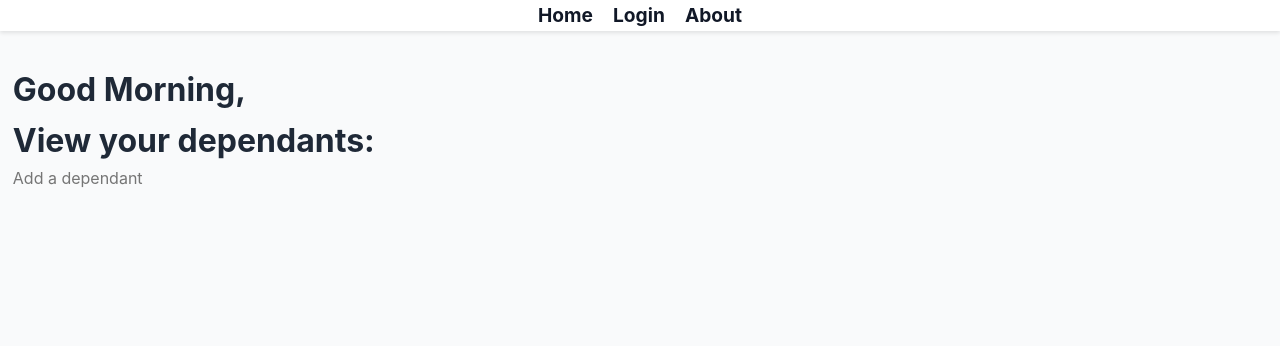
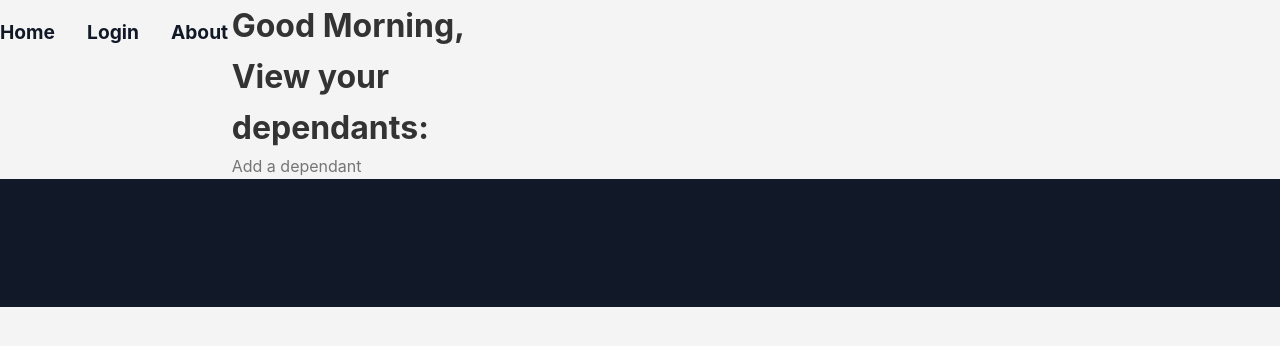
Before and after one commit to TaylorHillier/1800_202510_BBY11, a website: page main.html in a window 1280 px wide. Drawn offline with nearby package versions, Linux system fonts and the light colour scheme; no server answers.

Commit message:
had chat comment and organize our styling

```diff
--- a/main.html
+++ b/main.html
@@ -21,10 +21,13 @@
 </head>
 
 <body>
+
+    <div class="main-layout">
         <header class='navigation' id="navigation">
 
         </header>
 
+        <main>
             <section id="welcome_message">
                 <h1 > Good Morning, <span id="user-name"></span></h1>
             </section>
@@ -38,7 +41,12 @@
                 <a href="./dependants.html">Add a dependant</a>
 
             </section>
+        </main>
+    </div>
 
+    <footer>
+
+    </footer>
     <script src="./scripts/FIREBASE_API.js"></script>
     <script src="./scripts/main.js"></script>
     <script src="./scripts/dependants.js"></script>
--- a/styles/style.css
+++ b/styles/style.css
@@ -1,12 +1,42 @@
+/* ================================================== */
+/*                ROOT VARIABLES & GLOBAL           */
+/* ================================================== */
 :root {
-    --link: #757575
+    --link: #757575;
+    --primary-color: #3b82f6;
+    --secondary-color: #6366f1;
+    --text-color: #1f2937;
+    --background-color: #f9fafb;
 }
 
-/* Harshaan */
+/* Reset and Base Styles */
+* {
+    margin: 0;
+    padding: 0;
+    box-sizing: border-box;
+}
+
+body {
+    font-family: 'Inter', sans-serif;
+    line-height: 1.6;
+    color: var(--text-color);
+    background-color: var(--background-color);
+    height: 100%;
+}
+
+/* ================================================== */
+/*                    MAIN LAYOUT                   */
+/* ================================================== */
+.main-layout {
+    display: flex;
+}
+
+/* ================================================== */
+/*                    HERO SECTION                  */
+/* ================================================== */
 .hero-section {
     padding: 2rem 0;
 }
-
 
 .hero {
     position: relative;
@@ -37,7 +67,9 @@
     padding: 20px;
 }
 
-
+/* ================================================== */
+/*                   CTA CONTAINER                  */
+/* ================================================== */
 .cta-container {
     background-image: url('/images/DSC_2360.jpg');
     background-size: cover;
@@ -101,6 +133,9 @@
     transform: translateY(-2px);
 }
 
+/* ================================================== */
+/*              RESPONSIVE STYLES (MOBILE)          */
+/* ================================================== */
 @media (max-width: 768px) {
     .cta-container {
         width: 90%;
@@ -121,10 +156,16 @@
     }
 }
 
+/* ================================================== */
+/*                VISIBILITY UTILITIES              */
+/* ================================================== */
 .hero-section.hidden {
     display: none;
 }
 
+/* ================================================== */
+/*                    NAVIGATION                    */
+/* ================================================== */
 .navigation {
     position: fixed;
     bottom: 0;
@@ -136,7 +177,7 @@
     z-index: 1000;
 }
 
-.navigation p{
+.navigation p {
     display: none;
 }
 
@@ -164,8 +205,8 @@ ul {
     display: flex;
     align-items: center;
     justify-content: space-evenly;
-    list-style: none;
     padding: 0;
+    gap: 20px;
 }
 
 .nav-link {
@@ -175,7 +216,6 @@ ul {
     align-items: center;
 }
 
-
 .nav-item {
     text-align: center;
     display: flex;
@@ -184,13 +224,13 @@ ul {
     position: relative;
 }
 
-@media(min-width: 480px) {
-    .navigation p{
+@media (min-width: 480px) {
+    .navigation p {
         display: block;
     }
 }
 
-@media(min-width: 1280px) {
+@media (min-width: 1280px) {
     .navigation {
         position: relative;
         display: flex;
@@ -202,41 +242,21 @@ ul {
         display: none;
     }
 
-    nav {
-        width: auto;
-        top: 0;
-        bottom: unset !important;
-    }
-
     .hidden-mobile {
         display: flex;
     }
 
     .nav-list {
-        display: flex;
-        justify-content: space-evenly;
-        width: 100%;
         gap: 2rem;
     }
 }
 
-/* General Styles */
+/* ================================================== */
+/*                GENERAL ELEMENT STYLES            */
+/* ================================================== */
 body {
-    font-family: Arial, sans-serif;
-    margin: 0;
-    padding: 0;
     background-color: #f4f4f4;
-    /* Light background for contrast */
     color: #333;
-}
-
-.nav-list {
-    list-style: none;
-    padding: 0;
-    margin: 0;
-    display: flex;
-    justify-content: center;
-    gap: 20px;
 }
 
 .nav-item a {
@@ -250,7 +270,9 @@ body {
     text-decoration: underline;
 }
 
-/* Section Box Styling */
+/* ================================================== */
+/*              SECTION BOX STYLING                 */
+/* ================================================== */
 .about-section,
 .how-it-works,
 .testimonials,
@@ -261,14 +283,10 @@ body {
     padding: 25px;
     text-align: center;
     background: white;
-    /* Box background */
     border-radius: 12px;
-    /* Rounded corners */
     box-shadow: 0px 4px 10px rgba(0, 0, 0, 0.1);
-    /* Soft shadow */
 }
 
-/* Add spacing between sections */
 .how-it-works,
 .testimonials,
 .security-privacy,
@@ -276,7 +294,7 @@ body {
     margin-top: 30px;
 }
 
-/* Headings */
+/* Headings and Paragraphs */
 h1,
 h2 {
     font-size: 2em;
@@ -286,7 +304,9 @@ p {
     color: #111827;
 }
 
-/* How It Works - Ordered List */
+/* ================================================== */
+/*                HOW IT WORKS SECTION              */
+/* ================================================== */
 .how-it-works ol {
     text-align: left;
     margin: 20px auto;
@@ -298,7 +318,9 @@ p {
     margin-bottom: 10px;
 }
 
-/* Testimonials */
+/* ================================================== */
+/*                  TESTIMONIALS                    */
+/* ================================================== */
 .testimonials blockquote {
     font-style: italic;
     background: #f9f9f9;
@@ -309,7 +331,9 @@ p {
     max-width: 600px;
 }
 
-/* Contact Info */
+/* ================================================== */
+/*                  CONTACT INFO                    */
+/* ================================================== */
 .contact-info ul {
     list-style-type: none;
     padding: 0;
@@ -328,7 +352,9 @@ p {
     text-decoration: underline;
 }
 
-/* Key Features Section */
+/* ================================================== */
+/*              KEY FEATURES SECTION              */
+/* ================================================== */
 .key-features {
     padding: 50px 0;
     text-align: center;
@@ -379,10 +405,20 @@ p {
     line-height: 1.6;
 }
 
-/* Responsive Grid Layout */
+/* ================================================== */
+/*             RESPONSIVE GRID LAYOUT               */
+/* ================================================== */
 @media (min-width: 768px) {
     .feature-grid {
         grid-template-columns: repeat(2, 1fr);
+    }
+
+    .navigation {
+        position: sticky;
+        left: 0;
+        top: 0;
+        bottom: 0;
+        z-index: 1000;
     }
 }
 
@@ -392,41 +428,12 @@ p {
     }
 }
 
-/* Son */
-/* Reset and Base Styles */
-/* Reset and Base Styles */
-* {
-    margin: 0;
-    padding: 0;
-    box-sizing: border-box;
-}
+/* ================================================== */
+/*                      SON SECTION                 */
+/* ================================================== */
+/* (This section repeats some of the above for specific elements) */
 
-:root {
-    --primary-color: #3b82f6;
-    --secondary-color: #6366f1;
-    --text-color: #1f2937;
-    --background-color: #f9fafb;
-}
-
-body {
-    font-family: 'Inter', sans-serif;
-    line-height: 1.6;
-    color: var(--text-color);
-    background-color: var(--background-color);
-    height: 100%;
-}
-
-/* Navigation Styles */
-nav {
-    position: fixed;
-    bottom: 0;
-    left: 0;
-    width: 100%;
-    background-color: white;
-    box-shadow: 0 2px 4px rgba(0, 0, 0, 0.1);
-    z-index: 1000;
-}
-
+/* Navigation Container (SON) */
 .nav-container {
     display: flex;
     justify-content: space-between;
@@ -479,7 +486,9 @@ nav {
     margin: 2px 0;
 }
 
-/* Hero Section */
+/* ================================================== */
+/*                  HERO SECTION (SON)              */
+/* ================================================== */
 .hero {
     background: linear-gradient(135deg, var(--primary-color), var(--secondary-color));
     color: white;
@@ -532,7 +541,9 @@ nav {
     opacity: 0.9;
 }
 
-/* Features Section */
+/* ================================================== */
+/*              FEATURES SECTION (SON)              */
+/* ================================================== */
 .features {
     background-color: white;
     padding: 4rem 2rem;
@@ -579,7 +590,9 @@ nav {
     color: white;
 }
 
-/* Footer */
+/* ================================================== */
+/*                 FOOTER SECTION (SON)             */
+/* ================================================== */
 footer {
     background-color: #111827;
     color: white;
@@ -621,7 +634,9 @@ footer {
     color: #9ca3af;
 }
 
-/* Responsive Design */
+/* ================================================== */
+/*             RESPONSIVE DESIGN (SON)              */
+/* ================================================== */
 @media screen and (max-width: 768px) {
     .nav-links {
         display: none;
@@ -648,34 +663,18 @@ footer {
     }
 }
 
-.nav-container {
-    display: flex;
-    justify-content: space-between;
-    align-items: center;
-    max-width: 1200px;
-    margin: 0 auto;
-    padding: 1rem 2rem;
-}
-
-.welcomeButtons button:hover {
-    background-color: rgb(123, 134, 140);
-    transform: scale(1.02);
-    transition: background-color 0.3s, transform 0.2s;
-}
-
-
-/* main html */
+/* ================================================== */
+/*         ADDITIONAL SPECIFIC ELEMENT STYLES         */
+/* ================================================== */
 #dependants,
 #welcome_message {
     margin-left: 1%;
 }
 
-/* dependant html */
 #dependant-main {
     margin: 1%;
 }
 
-/* single_dependant html */
 #calendar {
     margin: 1%;
 }
```
Also changed, not shown: index.html (+1 -1 lines). Lines whose indentation alone changed are shown as unchanged.
